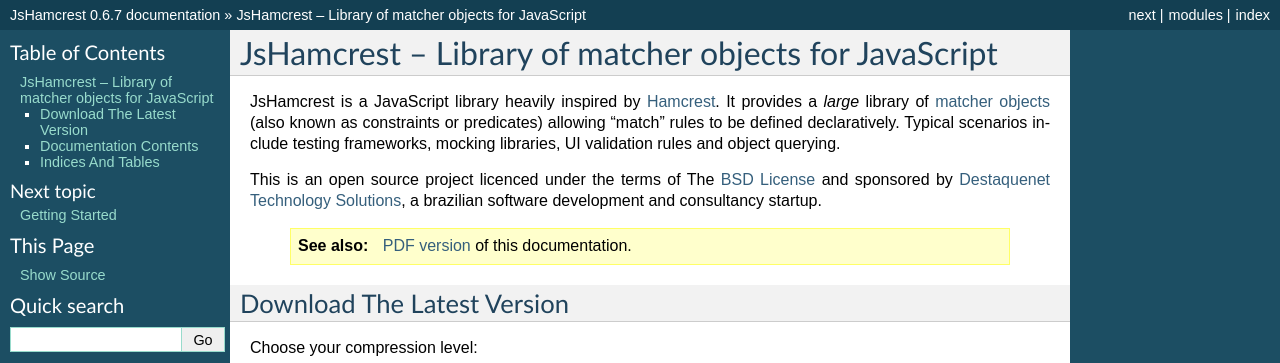
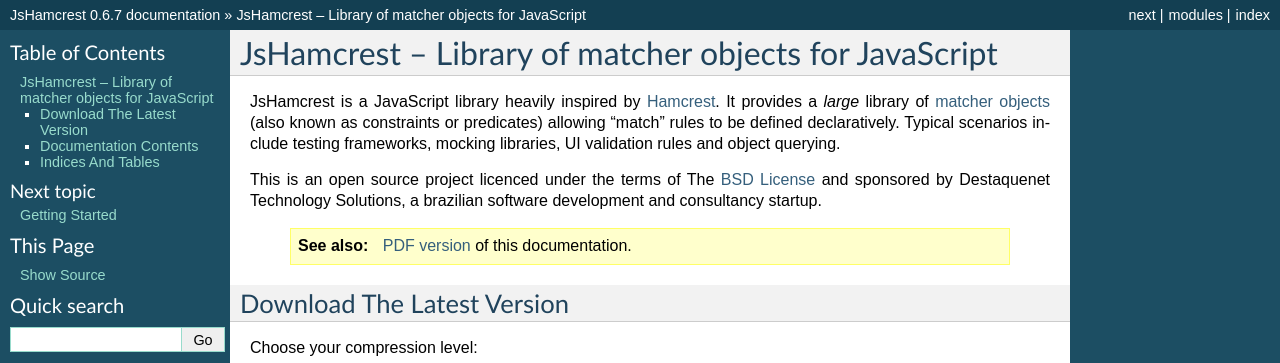
Before and after one commit to EleotleCram/jshamcrest, a Sphinx documentation site: the page built from doc/index.rst, in a window 1280 px wide. Shown: the top 363 px of the page. Built offline with Sphinx 7.4.7, drawn with Linux system fonts in a browser that asks for light colours; part of the change alters nothing that is shown.

Commit message:
Updated links.

```diff
--- a/doc/index.rst
+++ b/doc/index.rst
@@ -10,11 +10,11 @@ Typical scenarios include testing frameworks, mocking libraries, UI validation
 rules and object querying.
 
 This is an open source project licenced under the terms of The
-`BSD License`_ and sponsored by `Destaquenet Technology Solutions`_, a
+`BSD License`_ and sponsored by Destaquenet Technology Solutions, a
 brazilian software development and consultancy startup.
 
   .. seealso::
-     `PDF version <http://jshamcrest.destaquenet.com/JsHamcrest.pdf>`_ of
+     `PDF version <./JsHamcrest.pdf>`_ of
      this documentation.
 
 
@@ -23,8 +23,8 @@ Download The Latest Version
 
 Choose your compression level:
 
-* `Production <http://jshamcrest.destaquenet.com/jshamcrest-min.js>`_ -- Minified code, hard to debug
-* `Development <http://jshamcrest.destaquenet.com/jshamcrest.js>`_ -- Uncompressed code, easy to debug
+* `Production <./jshamcrest-min.js>`_ -- Minified code, hard to debug
+* `Development <./jshamcrest.js>`_ -- Uncompressed code, easy to debug
 
 JsHamcrest source code is proudly hosted by `GitHub`_.
 
@@ -54,5 +54,4 @@ Indices And Tables
 
 .. _BSD License: http://www.opensource.org/licenses/bsd-license.php
 .. _Hamcrest: http://code.google.com/p/hamcrest
-.. _Destaquenet Technology Solutions: http://www.destaquenet.com/
 .. _GitHub: http://github.com/danielfm/jshamcrest/tree/master
```
